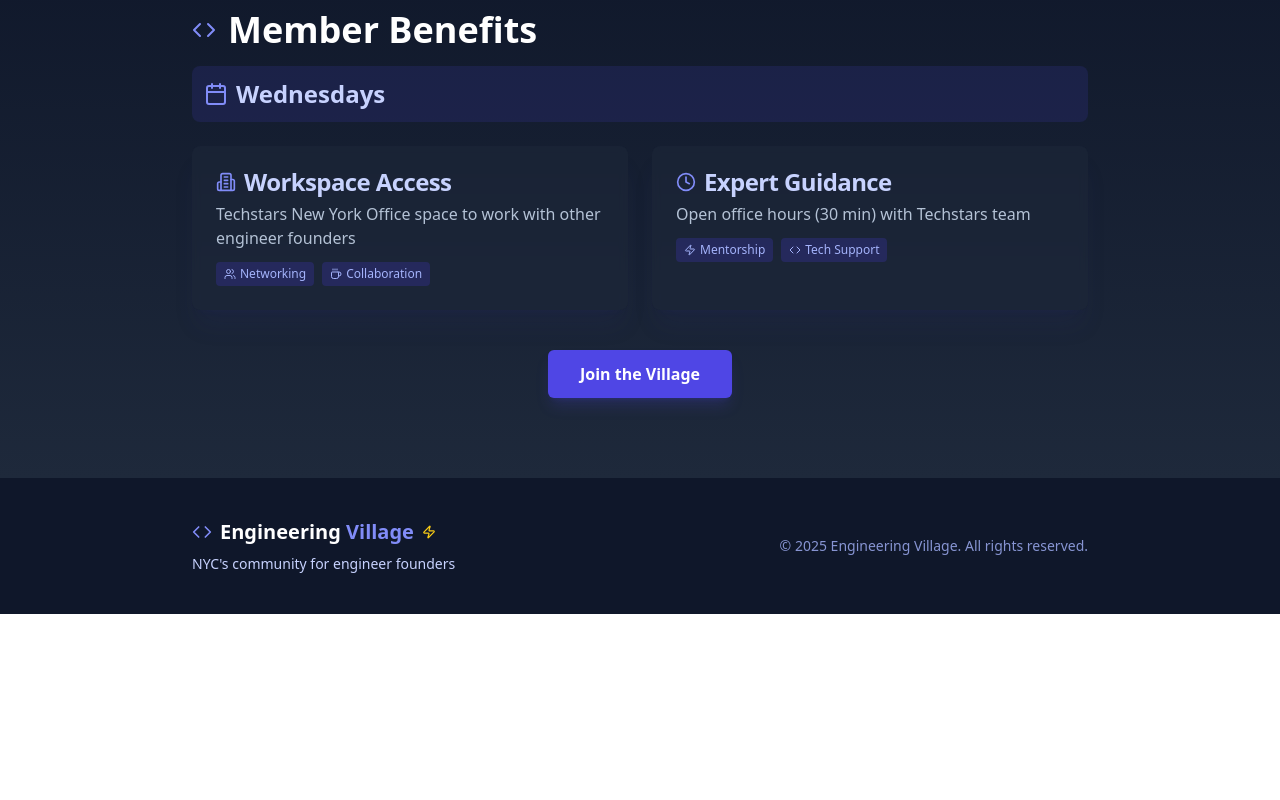
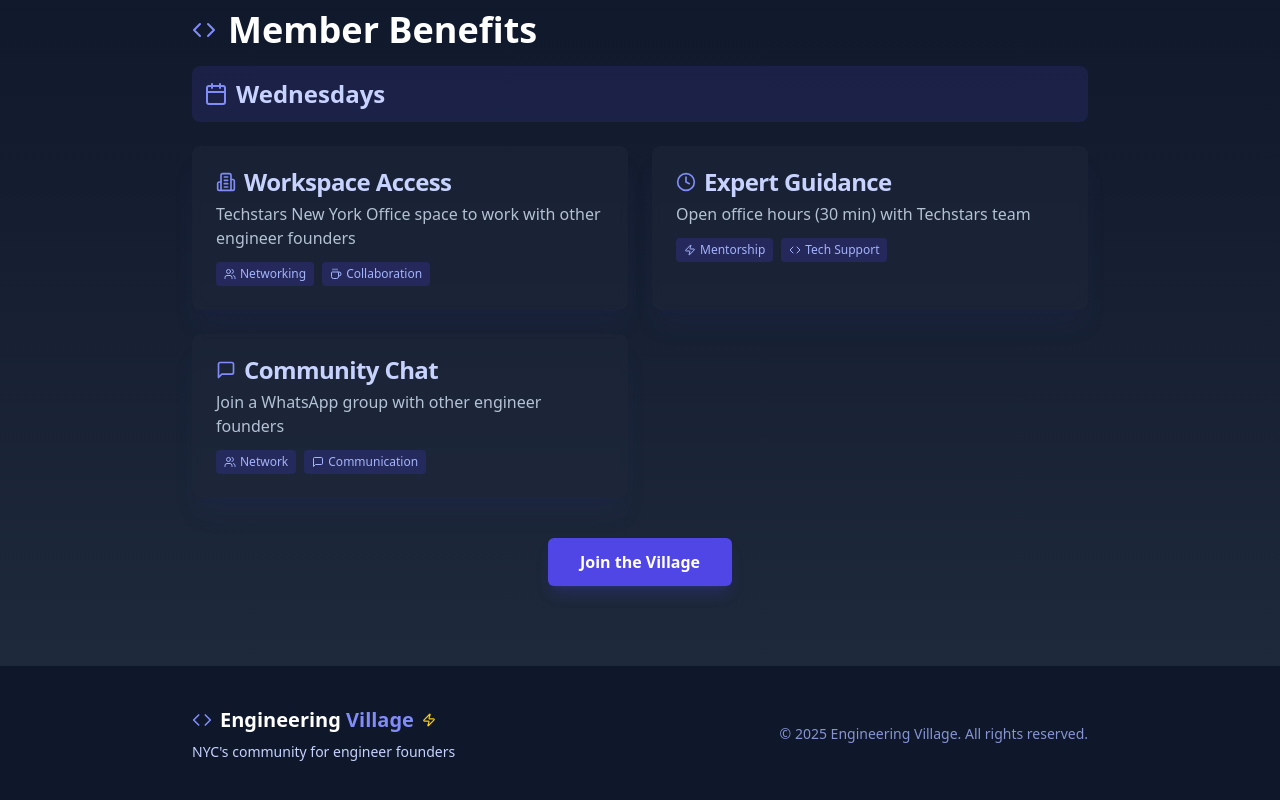
Before and after one commit to yazgiraldoa/engineer-village, a React (Vite) app: page / in a window 1280 px wide. Shown: the part 666-1466 px from the top of the page. Before the commit the page ends 1280 px from the top, so only its background shows below. Built offline with nearby package versions, Linux system fonts and the light colour scheme.

Commit message:
Add WhatsApp group benefit
Add a new benefit to the Benefits component, describing the ability to join a WhatsApp group with other engineer founders.

```diff
--- a/src/components/Benefits.tsx
+++ b/src/components/Benefits.tsx
@@ -1,6 +1,6 @@
 
 import React from 'react';
-import { Calendar, Building2, Clock, Zap, Code, Users, Coffee } from 'lucide-react';
+import { Calendar, Building2, Clock, Zap, Code, Users, Coffee, MessageSquare } from 'lucide-react';
 import { Card, CardContent, CardHeader, CardTitle } from '@/components/ui/card';
 
 const Benefits = () => {
@@ -65,6 +65,28 @@ const Benefits = () => {
                 </div>
               </CardContent>
             </Card>
+
+            <Card className="bg-slate-800/50 border-none shadow-xl shadow-indigo-900/10 hover:shadow-indigo-600/20 transition-all group hover:translate-y-[-5px] backdrop-blur-sm">
+              <CardHeader className="pb-2">
+                <CardTitle className="flex items-center gap-2 text-indigo-200">
+                  <MessageSquare className="text-indigo-400 group-hover:text-indigo-300 transition-colors" size={20} />
+                  <span>Community Chat</span>
+                </CardTitle>
+              </CardHeader>
+              <CardContent>
+                <p className="text-blue-100/80">
+                  Join a WhatsApp group with other engineer founders
+                </p>
+                <div className="flex mt-3 gap-2">
+                  <div className="bg-indigo-900/50 px-2 py-1 rounded text-xs text-indigo-300 flex items-center gap-1">
+                    <Users size={12} /> <span>Network</span>
+                  </div>
+                  <div className="bg-indigo-900/50 px-2 py-1 rounded text-xs text-indigo-300 flex items-center gap-1">
+                    <MessageSquare size={12} /> <span>Communication</span>
+                  </div>
+                </div>
+              </CardContent>
+            </Card>
           </div>
         </div>
 
--- a/src/components/Hero.tsx
+++ b/src/components/Hero.tsx
@@ -1,3 +1,4 @@
+
 import React from 'react';
 import { Button } from '@/components/ui/button';
 import { ArrowRight, Code, Zap } from 'lucide-react';
@@ -8,7 +9,7 @@ const Hero = () => {
       backgroundImage: 'url("/lovable-uploads/6b84298e-8ffa-4a02-b3bf-3b4a02c42024.png")',
       backgroundPosition: 'center',
       backgroundSize: 'cover'
-    }} aria-hidden="true" loading="lazy">
+    }} aria-hidden="true">
         {/* Dark gradient overlay with tech pattern */}
         <div className="absolute inset-0 bg-gradient-to-r from-black/80 to-indigo-900/60"></div>
 
```
